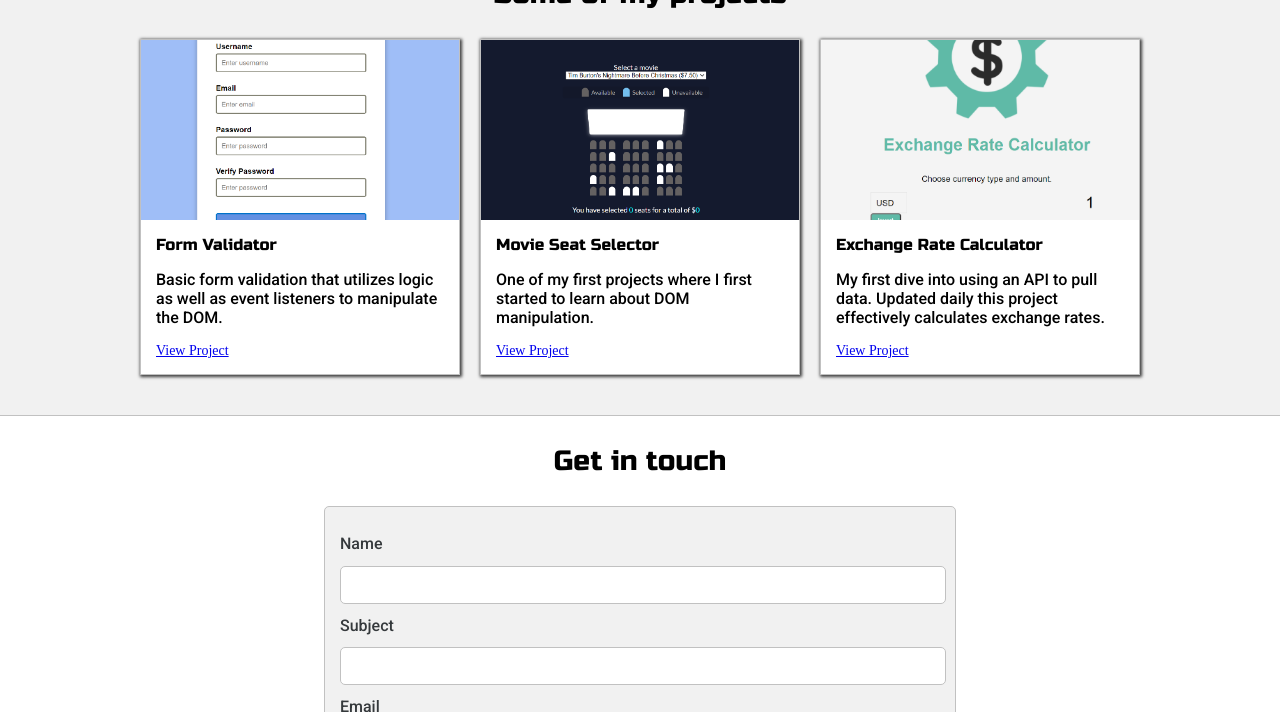
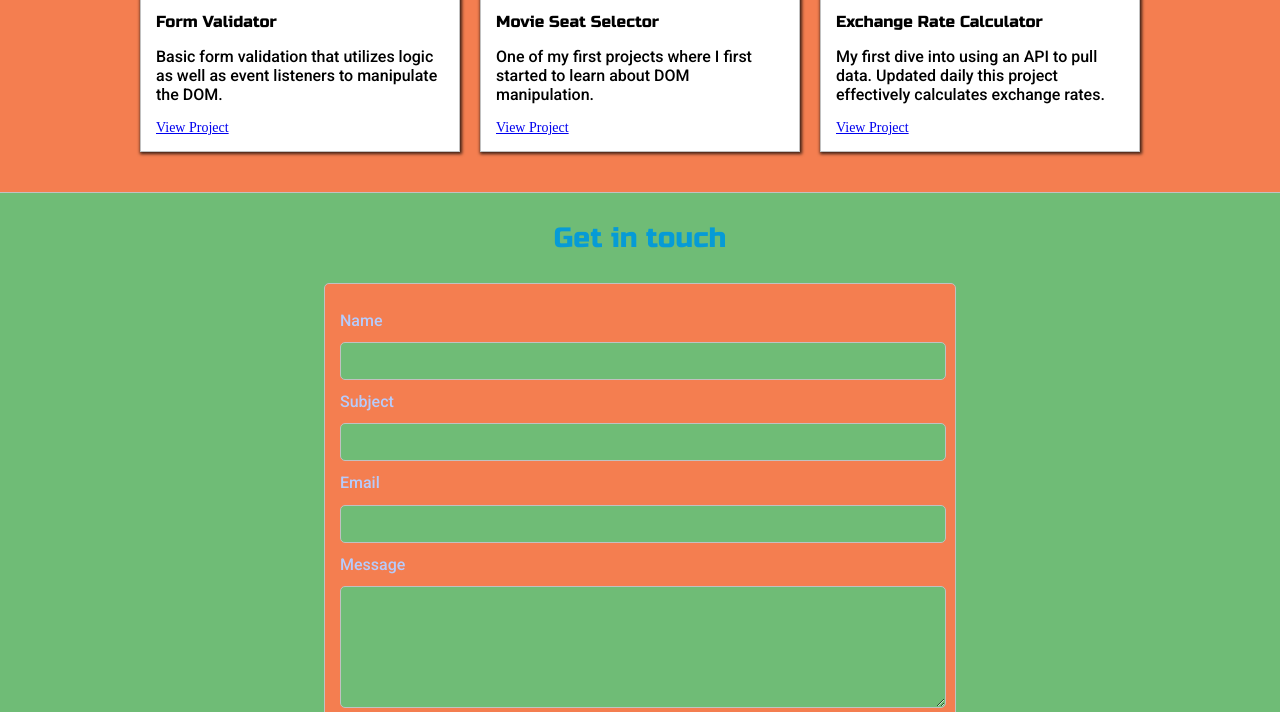
Before and after one commit to dhend595/dhend595.github.io, a plain HTML site: page index.html in a window 1280 px wide. Shown: the part 1405-2117 px from the top of the page. Drawn offline with Linux system fonts and the light colour scheme.

Commit message:
Added theme colors for different layouts
Picked some memorable color palletes and used those to apply different CSS to the variables I defined in default.css.

```diff
--- /dev/null
+++ b/dark.css
@@ -0,0 +1,13 @@
+:root {
+  --mainColor: black;
+  --secondaryColor: rgb(68, 68, 68);
+
+  --borderColor: #c1c1c1;
+
+  --mainText: white;
+  --secondaryText: white;
+  --themeDotBorder: black;
+  --previewBg: black;
+  --previewShadow: #171964;
+  --btnColor: rgb(60, 44, 151);
+}
--- /dev/null
+++ b/hackerman.css
@@ -0,0 +1,13 @@
+:root {
+  --mainColor: #020204;
+  --secondaryColor: #204829;
+
+  --borderColor: #c1c1c1;
+
+  --mainText: #16cf57;
+  --secondaryText: white;
+  --themeDotBorder: black;
+  --previewBg: rgba(87, 168, 77, 0.8);
+  --previewShadow: #439155;
+  --btnColor: rgb(85, 167, 103);
+}
--- a/index.html
+++ b/index.html
@@ -9,6 +9,10 @@
 <link rel="preconnect" href="https://fonts.gstatic.com">
 <link href="https://fonts.googleapis.com/css2?family=Roboto:wght@500&display=swap" rel="stylesheet">
   <link rel="stylesheet" href="default.css">
+  <link rel="stylesheet" href="dark.css" id="theme-style">
+  <link rel="stylesheet" href="light.css" id="theme-style">
+  <link rel="stylesheet" href="hackerman.css" id="theme-style">
+  <link rel="stylesheet" href="win-nine-five.css">
 </head>
 <body>
   <section class="s1">
@@ -90,7 +94,7 @@
         </div>
 
         <div class="social.links">
-          <img src="images/image0.jpeg" id="social-img">
+          <img src="images/meme.jpg" id="social-img">
           <h3>Follow me on Twitter and Github.</h3>
           <i class="fab fa-github"><a href="https://github.com/dhend595">Github</a></i>
           <i class="fab fa-twitter"></i>
--- /dev/null
+++ b/light.css
@@ -0,0 +1,13 @@
+:root {
+  --mainColor: #7289da;
+  --secondaryColor: #7d9db3;
+
+  --borderColor: #c1c1c1;
+
+  --mainText: white;
+  --secondaryText: white;
+  --themeDotBorder: black;
+  --previewBg: rgb(251, 249, 243, 0.8);
+  --previewShadow: #5c8aa5;
+  --btnColor: rgb(85, 86, 167);
+}
--- a/style.css
+++ /dev/null
@@ -1,113 +0,0 @@
-@import url("https://fonts.googleapis.com/css2?family=Lato&display=swap");
-
-* {
-  box-sizing: border-box;
-}
-
-body {
-  background-color: rgb(20, 26, 46);
-  display: flex;
-  flex-direction: column;
-  color: white;
-  align-items: center;
-  justify-content: center;
-  height: 100vh;
-  font-family: "Lato", Arial, Helvetica, sans-serif;
-  margin: 0;
-}
-
-.movie-container {
-  margin: 30px 0px;
-}
-
-.movie-container select {
-  background-color: white;
-  border: 0;
-  border-radius: 5px;
-  font-size: 14px;
-  margin-left: 10px;
-  padding: 5px 15px 5px 15px;
-  -moz-appearance: none;
-  -webkit-appearance: none;
-  appearance: none;
-}
-
-.container {
-  perspective: 1100px;
-  margin-bottom: 3px;
-}
-
-.seat {
-  background-color: rgb(100, 97, 97);
-  height: 20px;
-  width: 15px;
-  margin: 3px;
-  border-top-left-radius: 10px;
-  border-top-right-radius: 10px;
-}
-
-.seat.selected {
-  background-color: rgb(115, 190, 237);
-}
-
-.seat.taken {
-  background-color: white;
-}
-
-.seat:nth-of-type(3) {
-  margin-right: 15px;
-}
-
-.seat:nth-of-type(7) {
-  margin-left: 15px;
-}
-
-.seat:not(.taken):hover {
-  cursor: pointer;
-  transform: scale(1.2);
-}
-
-.showcase .seat:not(.taken):hover {
-  cursor: default;
-  transform: scale(1);
-}
-
-.showcase {
-  background-color: rgba(14, 14, 14, 0.1);
-  padding: 5px, 10px;
-  border-radius: 5px;
-  list-style-type: none;
-  display: flex;
-  justify-content: space-between;
-  color: rgb(174, 174, 174);
-}
-
-.showcase li {
-  display: flex;
-  justify-content: center;
-  margin: 0px, 20px;
-  padding-right: 15px;
-  align-items: center;
-}
-
-.showcase li small {
-  margin-left: 3px;
-}
-
-.row {
-  display: flex;
-}
-
-.screen {
-  background-color: white;
-  height: 75px;
-  width: 100%;
-  margin: 20px, 0;
-  transform: rotateX(-45deg);
-  box-shadow: 0 3px 10px rgba(255, 255, 255, 0.5);
-  border-radius: 3px;
-}
-
-p.text span {
-  color: aqua;
-}
--- /dev/null
+++ b/win-nine-five.css
@@ -0,0 +1,13 @@
+:root {
+  --mainColor: #f47e50;
+  --secondaryColor: #6fbc76;
+
+  --borderColor: #c1c1c1;
+
+  --mainText: #069bd6;
+  --secondaryText: #b6cbfc;
+  --themeDotBorder: black;
+  --previewBg: #ffcc0080;
+  --previewShadow: #ffcd04cb;
+  --btnColor: #2758ca;
+}
```
Also changed, not shown: index.js (deleted, +0 -35 lines), images/Untitled-8.png (added), images/meme.jpg (added), 1 other file.
